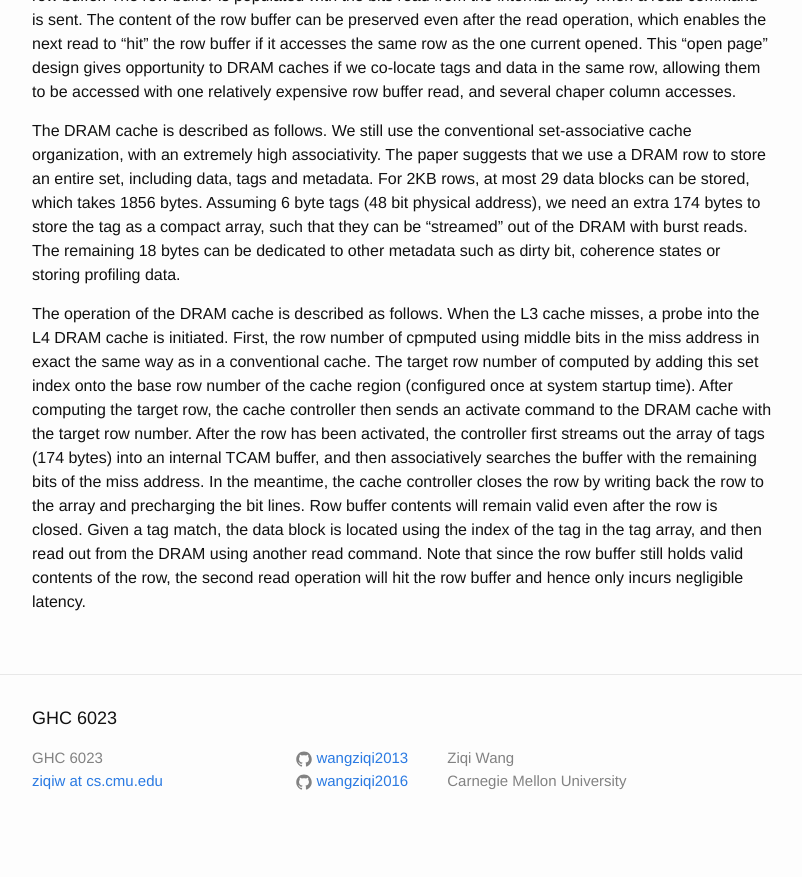
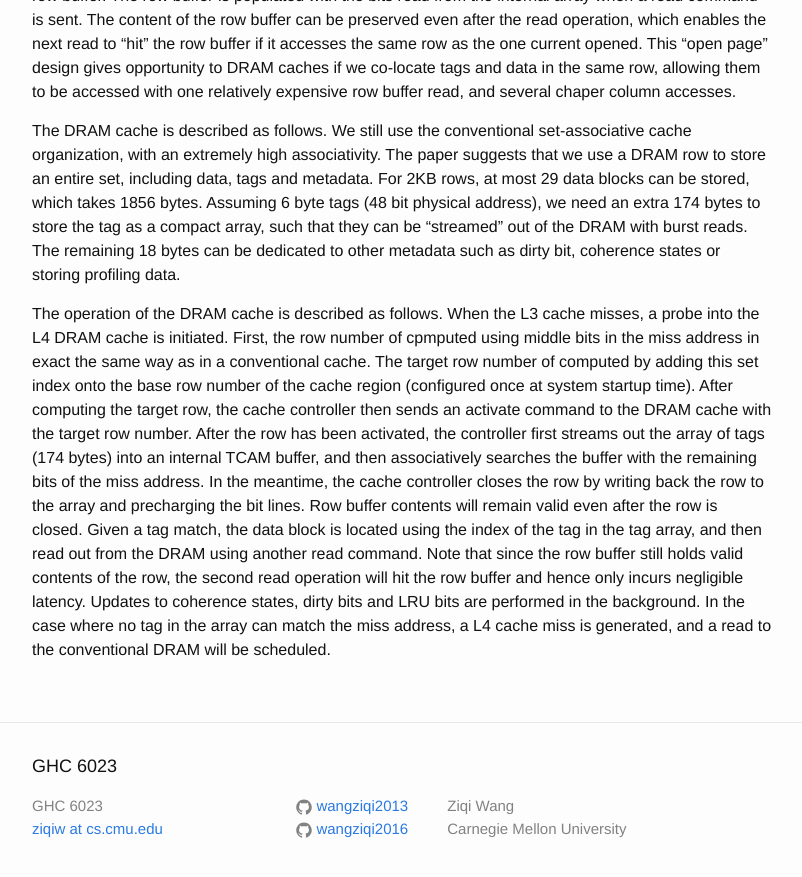
Before and after one commit to wangziqi2013/wangziqi2013.github.io, a Jekyll site: the page built from _posts/2019-08-31-lh-cache.markdown, in a window 1280 px wide and 900 px high, scrolled down 1444 px. Shown: the top 877 px of the window, without its empty margins (238-1040 px from the left). Built offline with Jekyll 4.4.1, drawn with Linux system fonts in a browser that asks for light colours; before the commit the page ends 2296 px from its top, so only the background shows below that.

Commit message:
Adding cache miss

```diff
--- a/_posts/2019-08-31-lh-cache.markdown
+++ b/_posts/2019-08-31-lh-cache.markdown
@@ -68,4 +68,6 @@ address. In the meantime, the cache controller closes the row by writing back th
 lines. Row buffer contents will remain valid even after the row is closed. Given a tag match, the data block is located
 using the index of the tag in the tag array, and then read out from the DRAM using another read command. Note that since
 the row buffer still holds valid contents of the row, the second read operation will hit the row buffer and hence only
-incurs negligible latency.
+incurs negligible latency. Updates to coherence states, dirty bits and LRU bits are performed in the background. In
+the case where no tag in the array can match the miss address, a L4 cache miss is generated, and a read to the conventional
+DRAM will be scheduled.
```
